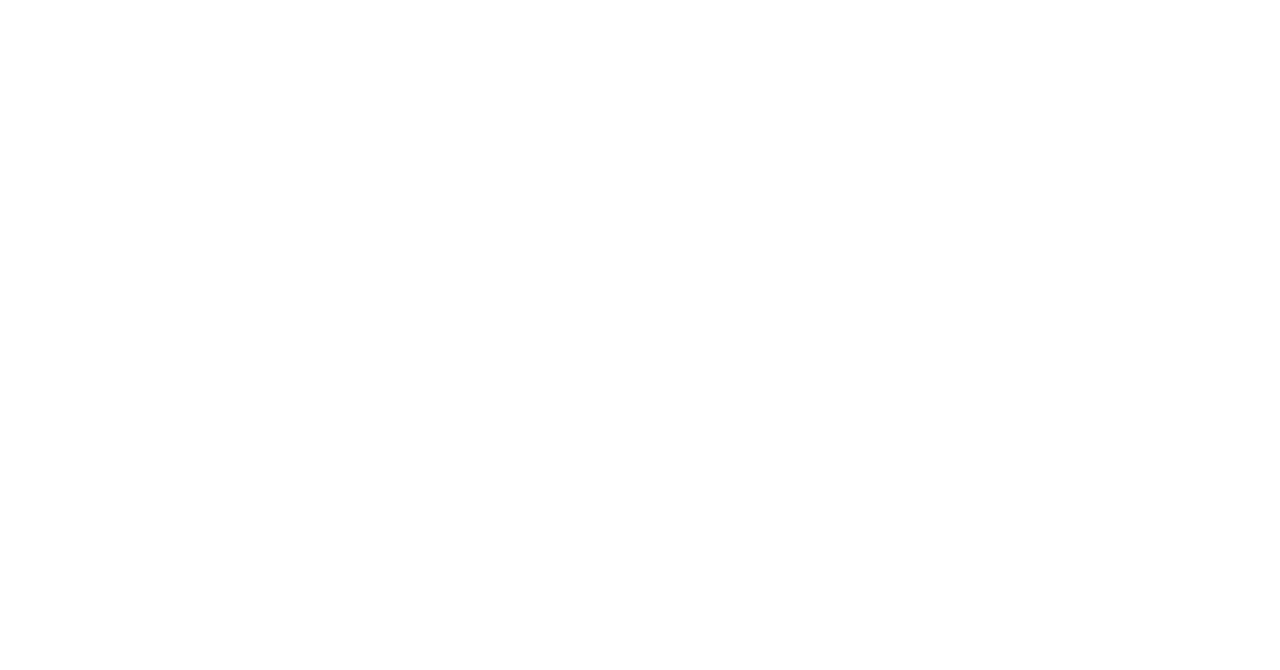
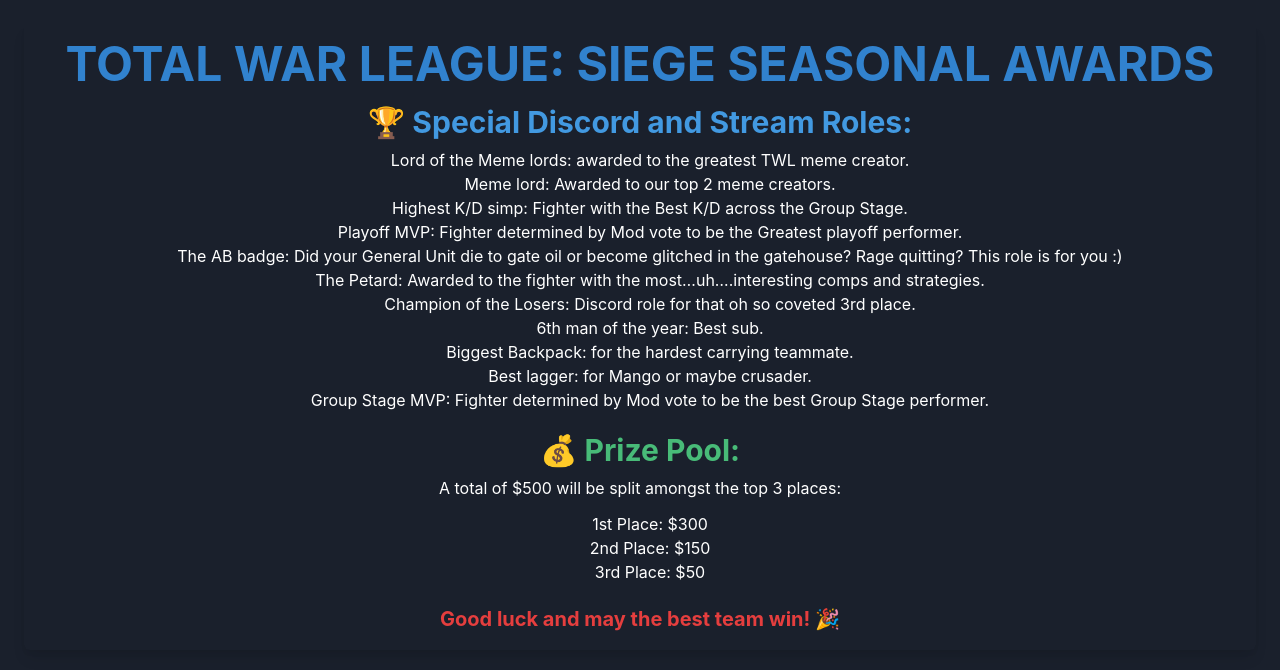
Before and after one commit to bobitsvetkov/tw-website, a React (Vite) app in the folder tw-project/: page /prizes in a window 1280 px wide. Before the commit this address had no page. Shown: the top 670 px of the page. Built offline with nearby package versions, Linux system fonts and the light colour scheme.

Commit message:
add: add prizes page

```diff
--- a/tw-project/src/App.tsx
+++ b/tw-project/src/App.tsx
@@ -6,6 +6,7 @@ import Champions from './components/Champions/Champions';
 import Donations from './components/Donations/Donations';
 import Youtubers from './components/Youtubers/Youtubers';
 import { ChakraProvider, extendTheme } from "@chakra-ui/react";
+import Prizes from './components/Prize/Prize';
 
 const theme = extendTheme({
   styles: {
@@ -29,6 +30,7 @@ function App() {
         <Route path="/rules-info" element={<RulesInfo />} />
         <Route path="/champions" element={<Champions />} />
         <Route path="/donate" element={<Donations />} />
+        <Route path="/prizes" element={<Prizes />} />
       </Routes>
     </Router>
     </ChakraProvider>
--- a/tw-project/src/components/Home/Home.tsx
+++ b/tw-project/src/components/Home/Home.tsx
@@ -10,7 +10,11 @@ function Home() {
                 <Image src={logoImage} alt="Rome 2 Total War Logo" w="100%" h="100%" objectFit="cover" />
             </Box>
 
-            <Grid templateColumns="repeat(5, 1fr)" gap={6} mt={6}>
+            <Grid
+                templateColumns={{ base: "1fr", md: "repeat(3, 1fr)", lg: "repeat(5, 1fr)" }}
+                gap={6}
+                mt={6}
+            >
                 <Link to="/champions">
                     <Box
                         p={4}
@@ -123,7 +127,7 @@ function Home() {
                     </Box>
                 </a>
 
-                <Link to="/guides">
+                <Link to="/prizes">
                     <Box
                         p={4}
                         borderRadius="md"
@@ -134,8 +138,8 @@ function Home() {
                         transition="0.3s"
                         _hover={{ bg: "gray.600" }}
                     >
-                        <Image src="https://via.placeholder.com/300" alt="Guides" boxSize="300px" mx="auto" mb={4} />
-                        <Text mt={2}>Game Guides & Tips</Text>
+                        <Image src="https://media.istockphoto.com/id/925377622/photo/winner-championship-1-3.jpg?s=612x612&w=0&k=20&c=oHlfWIuuO7rD14pgatMr_BS-uhPTMV4bOmPhC0Xt3oY=" alt="Prizes" boxSize="300px" mx="auto" mb={4} />
+                        <Text mt={2}>Prizes and Awards</Text>
                     </Box>
                 </Link>
 
--- /dev/null
+++ b/tw-project/src/components/Prize/Prize.tsx
@@ -0,0 +1,45 @@
+import { Box, Center, Heading, Text, List, ListItem, Flex } from "@chakra-ui/react";
+import { useEffect } from 'react';
+
+function Prizes() {
+    useEffect(() => {
+        window.scrollTo(0, 0);
+    }, []);
+
+    return (
+        <Flex direction="column" alignItems="center" p={6} minHeight="100vh" width="100vw" bg="gray.800">
+            <Box width="100%" textAlign="center" p={4} borderRadius="md" boxShadow="lg" border="none">
+                <Heading mb={4} color="blue.500" size="2xl">TOTAL WAR LEAGUE: SIEGE SEASONAL AWARDS</Heading>
+
+                <Heading mb={2} size="lg" color="blue.400">🏆 Special Discord and Stream Roles:</Heading>
+                <List mb={5} pl={5} styleType="none">
+                    <ListItem>Lord of the Meme lords: awarded to the greatest TWL meme creator.</ListItem>
+                    <ListItem>Meme lord: Awarded to our top 2 meme creators.</ListItem>
+                    <ListItem>Highest K/D simp: Fighter with the Best K/D across the Group Stage.</ListItem>
+                    <ListItem>Playoff MVP: Fighter determined by Mod vote to be the Greatest playoff performer.</ListItem>
+                    <ListItem>The AB badge: Did your General Unit die to gate oil or become glitched in the gatehouse? Rage quitting? This role is for you :)</ListItem>
+                    <ListItem>The Petard: Awarded to the fighter with the most…uh….interesting comps and strategies.</ListItem>
+                    <ListItem>Champion of the Losers: Discord role for that oh so coveted 3rd place.</ListItem>
+                    <ListItem>6th man of the year: Best sub.</ListItem>
+                    <ListItem>Biggest Backpack: for the hardest carrying teammate.</ListItem>
+                    <ListItem>Best lagger: for Mango or maybe crusader.</ListItem>
+                    <ListItem>Group Stage MVP: Fighter determined by Mod vote to be the best Group Stage performer.</ListItem>
+                </List>
+
+                <Heading mb={2} size="lg" color="green.400">💰 Prize Pool:</Heading>
+                <Text mb={2}>
+                    A total of $500 will be split amongst the top 3 places:
+                    <List mt={3} pl={5} styleType="none">
+                        <ListItem>1st Place: $300</ListItem>
+                        <ListItem>2nd Place: $150</ListItem>
+                        <ListItem>3rd Place: $50</ListItem>
+                    </List>
+                </Text>
+
+                <Text mt={5} fontSize="xl" fontWeight="bold" color="red.500">Good luck and may the best team win! 🎉</Text>
+            </Box>
+        </Flex>
+    );
+}
+
+export default Prizes;
--- a/tw-project/src/main.tsx
+++ b/tw-project/src/main.tsx
@@ -1,7 +1,6 @@
 import React from 'react'
 import ReactDOM from 'react-dom/client'
 import App from './App.tsx'
-import './index.css'
 import { ChakraProvider } from '@chakra-ui/react'
 
 ReactDOM.createRoot(document.getElementById('root')!).render(
```
